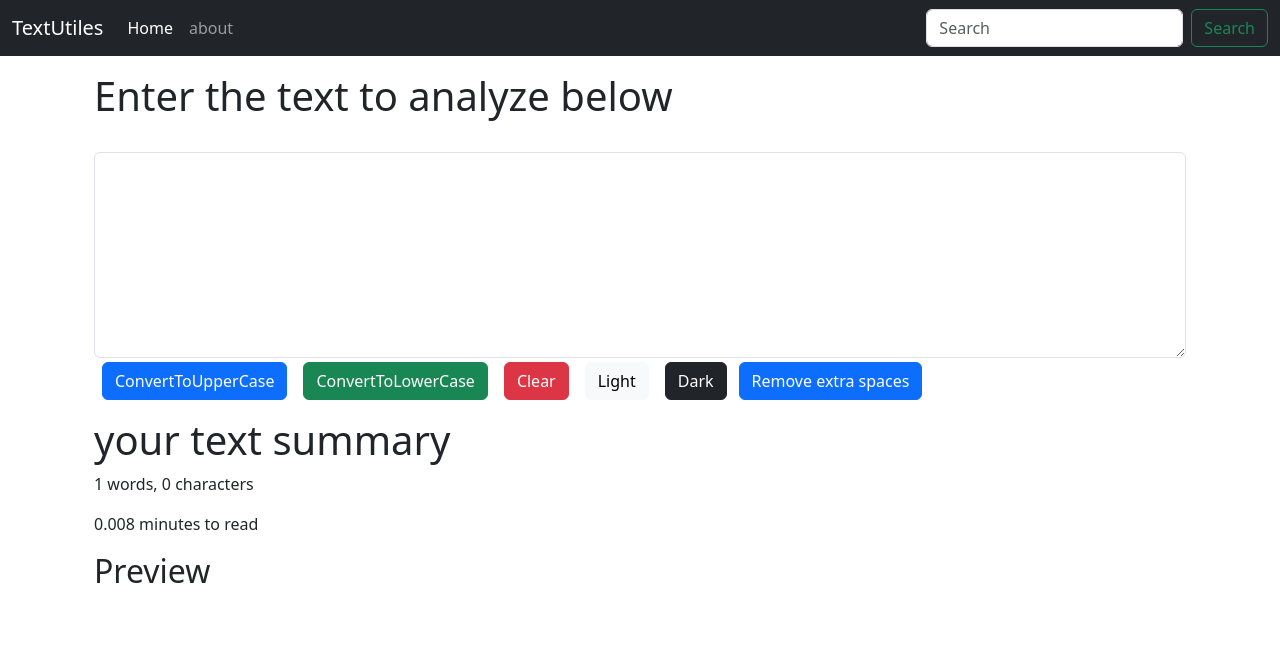
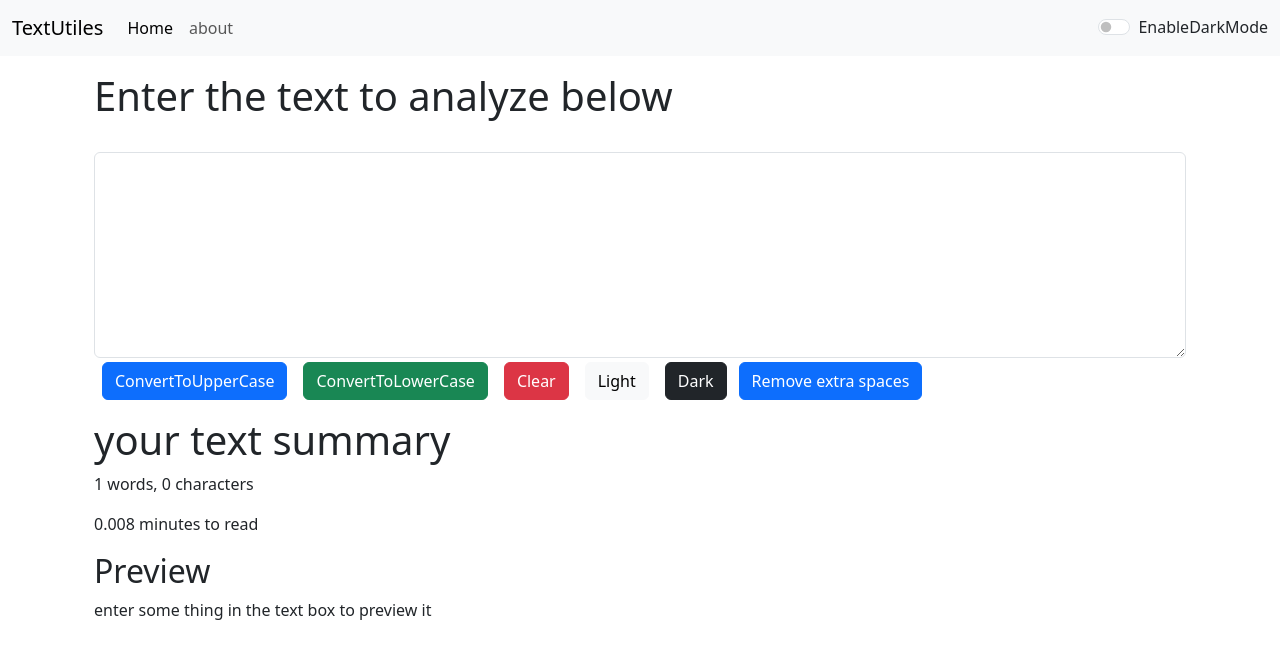
Before and after one commit to MohammedAzhar043/TextUtils, a React (Create React App) app: page / in a window 1280 px wide. Shown: the top 658 px of the page. Built offline with nearby package versions, Linux system fonts and the light colour scheme.

Commit message:
working on dark moode

```diff
--- a/src/App.js
+++ b/src/App.js
@@ -1,12 +1,30 @@
+import { useState } from "react";
 import "./Appa.css";
 // import About from "./components/About";
 import Navbar from "./components/Navbar";
 import TextForm from "./components/TextForm";
 
 function App() {
-  return (
+
+ const [mode,setMode]= useState('light');
+ //whether the dark mode is enable or not
+
+ const toggleMode =()=>{
+
+  if(mode==='dark'){
+    setMode('light');
+    document.body.style.backgroundColor='white';
+  }
+  else{
+    setMode('dark');
+    document.body.style.backgroundColor='grey';
+  }
+
+ }
+
+ return (
     <>
-      <Navbar title="TextUtiles" about="about" />
+      <Navbar title="TextUtiles" about="about" mode={mode} toggleMode={toggleMode}/>
       {/* <Navbar/> */}
       <div className="container my-3">
         <TextForm heading="Enter the text to analyze below"/>
--- a/src/components/Navbar.js
+++ b/src/components/Navbar.js
@@ -4,7 +4,7 @@ import PropTypes, { string } from "prop-types";
 export default function Navbar(props) {
   return (
     <>
-      <nav className="navbar navbar-expand-lg navbar-dark bg-dark">
+      <nav className={`navbar navbar-expand-lg navbar-${props.mode} bg-${props.mode}`}>
         <div className="container-fluid">
           <a className="navbar-brand" href="/">
             {props.title}
@@ -33,7 +33,7 @@ export default function Navbar(props) {
                 </a>
               </li>
             </ul>
-            <form className="d-flex" role="search">
+            {/* <form className="d-flex" role="search">
               <input
                 className="form-control me-2"
                 type="search"
@@ -43,7 +43,19 @@ export default function Navbar(props) {
               <button className="btn btn-outline-success" type="submit">
                 Search
               </button>
-            </form>
+            </form> */}
+
+            <div className={`form-check form-switch text-${props.mode==='light'?'dark':'light'}`}>
+              <input onClick={props.toggleMode}
+                className="form-check-input"
+                type="checkbox"
+                role="switch"
+                id="flexSwitchCheckDefault"
+              />
+              <label className="form-check-label" htmlFor="flexSwitchCheckDefault">
+                EnableDarkMode
+              </label>
+            </div>
           </div>
         </div>
       </nav>
--- a/src/components/TextForm.js
+++ b/src/components/TextForm.js
@@ -50,8 +50,8 @@ export default function TextForm(props) {
   //   setText("new text");//correct way
   return (
     <>
-      <div className="container">
-        <h1>{props.heading} </h1>
+      <div className="container" style={{background:props.mode==='light'?'dark':'light'}}>
+        <h1>{props.heading } </h1>
         <div className="mb-3">
           <label htmlFor="myBox" className="form-label"></label>
           <textarea
@@ -60,6 +60,7 @@ export default function TextForm(props) {
             id="myBox"
             rows="8"
             value={text}
+            style={{background:props.mode==='light'?'grey':'dark',color:props.mode==='black'?'light':'dark'}}
           />
           <button className="btn btn-primary mx-2" onClick={handleUpClick}>
             ConvertToUpperCase
@@ -84,14 +85,14 @@ export default function TextForm(props) {
         </div>
       </div>
 
-      <div className="container my-3">
+      <div className="container my-3" style={{background:props.mode==='light'?'grey':'dark'}}>
         <h1>your text summary</h1>
         <p>
           {text.split(" ").length} words, {text.length} characters
         </p>
         <p>{0.008 * text.split(" ").length} minutes to read</p>
         <h2>Preview</h2>
-        <p>{text}</p>
+        <p>{text.length>0?text:"enter some thing in the text box to preview it"}</p>
       </div>
     </>
   );
```
